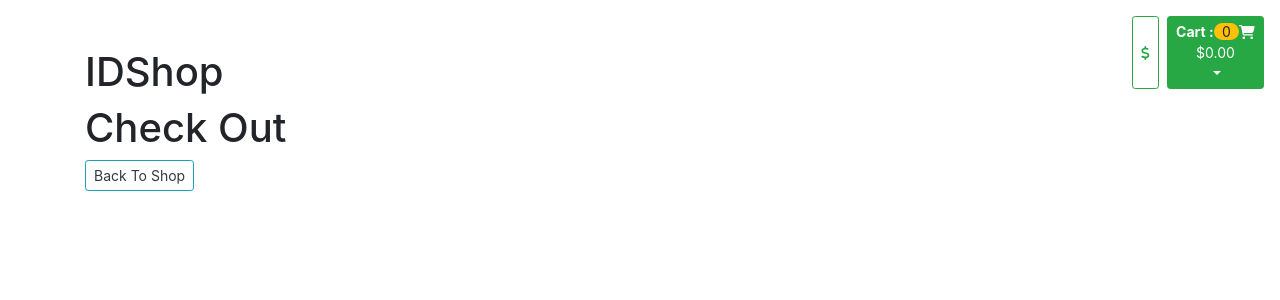
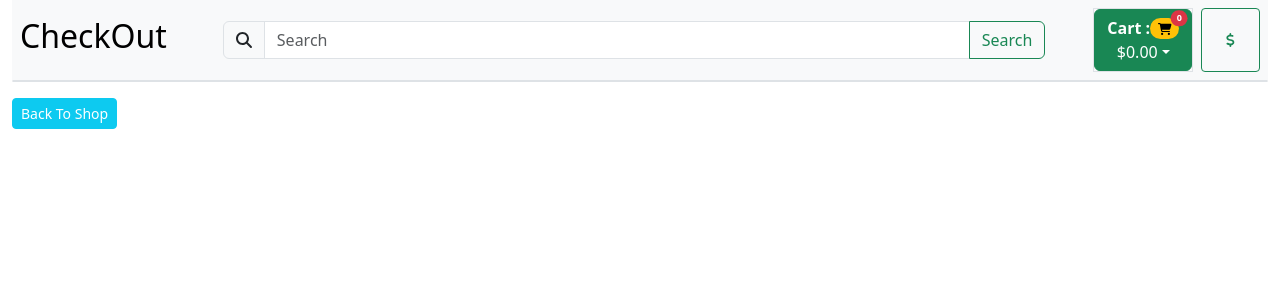
Before and after one commit to hamzafrd/vue-vuex, a Vue app: page /checkout in a window 1280 px wide. Shown: the top 300 px of the page. Built offline with nearby package versions, Linux system fonts and the light colour scheme.

Commit message:
Using bootstrap

```diff
--- a/package.json
+++ b/package.json
@@ -16,16 +16,17 @@
     "@popperjs/core": "^2.11.8",
     "animate.css": "^4.1.1",
     "axios": "^1.5.1",
-    "bootstrap": "^4.4.1",
-    "jquery": "^3.7.1",
+    "bootstrap": "^5.3.2",
     "pinia": "^2.1.7",
     "vue": "^3.3.4",
     "vue-router": "^4.2.5",
     "vuex": "^4.0.2"
   },
   "devDependencies": {
+    "@types/jquery": "^3.5.25",
     "@types/node": "^20.8.7",
     "@vitejs/plugin-vue": "^4.2.3",
+    "sass": "^1.69.4",
     "typescript": "^5.2.2",
     "vite": "^4.4.5",
     "vue-tsc": "^1.8.5"
--- a/src/App.vue
+++ b/src/App.vue
@@ -1,8 +1,7 @@
 <template>
-  <div id="app" class="container" :class="isLoading">
+  <div id="app" :class="isLoading">
     <div v-if="!loading">
       <nav-bar />
-      <h1>IDShop</h1>
     </div>
 
     <div v-if="loading">
--- a/src/components/NavBar.vue
+++ b/src/components/NavBar.vue
@@ -1,41 +1,75 @@
 <template>
-    <div class="navbar navbar-light fixed-top">
-        <div class="navbar-text ml-auto d-flex">
-            <button class="btn btn-sm btn-outline-success" @click="changeSliderStatus">
-                <!-- <i class="fas fa-dollar-sign"></i> -->
-                <font-awesome-icon icon="dollar-sign"></font-awesome-icon>
+    <div>
+        <nav class="navbar navbar-expand-sm bg-body-tertiary">
+            <h1 class="navbar-brand mx-2 fs-2">{{ title }}</h1>
+            <button class="navbar-toggler" type="button" data-bs-toggle="collapse" data-bs-target="#navbarScroll"
+                aria-controls="navbarScroll" aria-expanded="false" aria-label="Toggle navigation">
+                <span class="navbar-toggler-icon"></span>
             </button>
-
-            <div class="ml-2" v-if="cart.length >= 0">
-                <button class="btn btn-success btn-sm dropdown-toggle" id="dropdownCart" data-toggle="dropdown"
-                    aria-haspopup="true" aria-expanded="false">
+            <div class="collapse navbar-collapse d-lg-flex" id="navbarScroll">
+                <form class="input-group my-lg-0 mt-sm-3 navbar-nav-scroll flex-lg-grow-1 mx-5" role="search"
+                    @submit.prevent="search">
+                    <span class="input-group-text">
+                        <font-awesome-icon icon="magnifying-glass" />
+                    </span>
+                    <input class="form-control" type="search" placeholder="Search" aria-label="Search" v-model="query">
+                    <button class="btn btn-outline-success" type="submit">Search</button>
+                </form>
+                <div class="navbar-nav-lg mt-lg-0 mt-sm-3 d-flex justify-content-center">
+                    <div v-if="cart.length >= 0">
+                        <div class="nav-item dropdown border" :class="{ 'blink': error }">
+                            <button class="dropdown-toggle btn btn-success" role="button" data-bs-toggle="dropdown"
+                                aria-expanded="false">
+                                <div>
                                     <b>Cart :</b>
-                    <span class="badge-pill badge-warning">{{ cartQty }}</span>
-                    <font-awesome-icon icon="shopping-cart"></font-awesome-icon>
-                    <price :price="cartTotal"></price>
+                                    <span class="badge rounded-pill text-bg-warning">
+                                        <font-awesome-icon icon="shopping-cart" />
+                                        <span
+                                            class="position-absolute top-0 start-100 translate-middle badge rounded-pill bg-danger">
+                                            {{ cartQty }}
+                                            <span class="visually-hidden">unread messages</span>
+                                        </span>
+                                    </span>
+                                </div>
+                                <price :price="cartTotal" />
                             </button>
-                <div class="dropdown-menu dropdown-menu-right" aria-labelledby="dropdownCart">
-                    <div v-for="(item, index) in  cart " :key="index">
-                        <div class="dropdown-item-text text-nowrap text-right">
-                            <span class="badge badge-pill badge-warning align-text-top mr-1">
-                                {{ item.qty }}
-                            </span>
-                            {{ item.product.name }}
+                            <div class="dropdown-menu pb-0" data-bs-theme="light">
+                                <div v-for="( item, index ) in   cart  " :key="index">
+                                    <div class="align-items-center p-2">
+                                        <p class=" text-center text-wrap m-0 p-0">{{ item.product.name }}</p>
+                                        <div class="d-flex flex-column justify-content-center align-items-center">
                                             <b>
                                                 <Price :price="Number(item.product.price) * item.qty"></Price>
                                             </b>
-                            <a href="#" class="badge badge-danger text-white" @click.stop="removeItem(index)">-</a>
-
+                                            <div>
+                                                <span> Qty<b> : {{ item.qty }}</b> </span>
+                                                <a class="badge text-bg-success ms-2" href="#"
+                                                    @click.stop="addItemToCart(item.product)">
+                                                    <font-awesome-icon icon="plus" />
+                                                </a>
+                                                <a class="badge text-bg-danger ms-2" href="#"
+                                                    @click.stop="removeItem(index)">
+                                                    <font-awesome-icon icon="trash-can" />
+                                                </a>
                                             </div>
                                         </div>
-                    <router-link class="btn btn-sm btn-outline-info text-dark float-right mr-2" to="/checkout">
-                        CheckOut
+                                    </div>
+                                    <hr class="dropdown-divider m-0">
+                                </div>
+                                <hr class="dropdown-divider m-0">
+                                <router-link class="dropdown-item m-0 text-center hover-bg-warning" to="/checkout">
+                                    <b>CheckOut</b>
                                 </router-link>
-
                             </div>
                         </div>
-
                     </div>
+                    <button class="btn btn-sm btn-outline-success mx-2 px-4" @click="changeSliderStatus">
+                        <font-awesome-icon icon="dollar-sign"></font-awesome-icon>
+                    </button>
+                </div>
+            </div>
+        </nav>
+        <PriceSlider />
     </div>
 </template>
 
@@ -43,13 +77,56 @@
 <script setup lang="ts">
 import { FontAwesomeIcon } from '@fortawesome/vue-fontawesome';
 import Price from './PriceItem.vue';
+import PriceSlider from './PriceSlider.vue'
 
 import { useProductsStore } from '@/store/index-pinia';
 import { storeToRefs } from 'pinia';
-const { changeSliderStatus, removeItem } = useProductsStore()
-const { cart, cartTotal, cartQty } = storeToRefs(useProductsStore())
+import { ref } from 'vue';
+
+
+const { changeSliderStatus, removeItem, addItemToCart } = useProductsStore()
+const { cart, cartTotal, cartQty, title, error, searchQuery } = storeToRefs(useProductsStore())
+
+const query = ref('')
+const search = () => {
+    searchQuery.value = query.value
+}
 </script>
 
+<style scoped lang="scss">
+.hover-bg-warning {
+    &:hover {
+        background-color: #ffc107;
+    }
+}
+
+
+@keyframes blink {
+    0% {
+        opacity: 1;
+    }
+
+    25% {
+        opacity: 0;
+    }
+
+    50% {
+        opacity: 1;
+    }
+
+    75% {
+        opacity: 0;
+    }
+
+    100% {
+        opacity: 1;
+    }
+}
+
+.blink {
+    animation: blink 2s normal;
+}
+</style>
 <!-- Vuex -->
 <!-- <script>
 import { FontAwesomeIcon } from '@fortawesome/vue-fontawesome';
--- a/src/components/PriceItem.vue
+++ b/src/components/PriceItem.vue
@@ -1,9 +1,7 @@
 <template>
-    <div>
-        <span>
-            {{ prefix + price.toFixed(precision) }}
-        </span>
-    </div>
+    <span>
+        {{ prefix + price.toFixed(precision) }}
+    </span>
 </template>
 
 <script setup lang="ts">
--- a/src/components/PriceSlider.vue
+++ b/src/components/PriceSlider.vue
@@ -4,10 +4,8 @@
         <div v-if="sliderStatus">
             <div class="d-flex flex-column align-items-center justify-content-center" :class="sliderState">
                 <label class="font-weight-bold mr-2">Max Price</label>
-                <input type="number" class="form-control mx-2" style="width: 60px; text-align: center;" v-model="maxAmount"
-                    @change="updateMaxPrice(maxAmount)">
-                <input type="range" class="custom-range" min="0" max="100" v-model="maxAmount"
-                    @change="updateMaxPrice(maxAmount)">
+                <input type="number" class="form-control mx-2" style="width: 60px; text-align: center;" v-model="maxAmount">
+                <input type="range" class="custom-range" min="0" max="200" v-model="maxAmount">
             </div>
         </div>
     </transition>
@@ -20,43 +18,10 @@ import { storeToRefs } from 'pinia';
 import { computed, ref } from 'vue';
 
 const { maxPrice, sliderStatus } = storeToRefs(useProductsStore())
-const { setMaxPrice } = useProductsStore()
+// const { setMaxPrice } = useProductsStore()
 
 const maxAmount = ref(maxPrice)
-const updateMaxPrice = (price: number) => setMaxPrice(price)
+// const updateMaxPrice = (price: number) => setMaxPrice(price)
 
 const sliderState = computed(() => sliderStatus.value ? 'd-flex' : 'd-none')
 </script>
-
-<!-- <script>
-/**
- * Vuex
- */
-import { computed } from 'vue';
-import { useStore } from 'vuex';
-
-export default {
-    name: 'price-slider',
-    data() {
-        return {
-            maxAmount: this.maxPrice
-        }
-    },
-    setup() {
-        const store = useStore()
-
-        const maxPrice = store.state.maxPrice
-        const updateMaxPrice = (price) => store.commit('setMaxPrice', price)
-
-        const sliderStatus = computed(() => store.state.sliderStatus)
-        const sliderState = computed(() => sliderStatus.value ? 'd-flex' : 'd-none')
-
-        return {
-            updateMaxPrice,
-            sliderState,
-            sliderStatus,
-            maxPrice
-        }
-    }
-}
-</script> -->
--- a/src/components/ProductList.vue
+++ b/src/components/ProductList.vue
@@ -1,45 +1,52 @@
 <template>
-    <transition-group v-if="products" name="custom" tag="div" @beforeEnter="beforeEnter" @enter="enter" @leave="leave">
-        <div class="row d-flex mb-3 align-items-center" v-for="(item, index) in filteredProduct" :key="item.id"
-            :data-index="index">
-            <div class="col-1 m-auto">
-                <div class="btn btn-info" @click.stop="addItemToCart(item)">+</div>
-            </div>
-            <div class="col-sm-4">
-                <img :src="item.image" :alt="item.name" class="img-fluid d-block">
-            </div>
-            <div class="col">
-                <div class="text-info">{{ item.name }}</div>
-                <div class="mb-0">{{ item.description }}</div>
-                <div class="h5 float-right">
-                    <Price :price="Number(item.price)" />
+    <div class="container-fluid">
+        <transition-group class="row row-cols-1 row-cols-sm-2 row-cols-md-3 row-cols-lg-4" v-if="products" name="custom"
+            tag="div" @beforeEnter="beforeEnter" @enter="enter" @leave="leave">
+            <div class="d-flex mt-3" v-for="(item, index) in filteredProduct" :key="item.id" :data-index="index">
+                <div class="card">
+                    <img :src="item.image" :alt="item.name">
+                    <div class="card-body d-flex flex-column">
+                        <h5 class="card-title"> {{ item.name }} </h5>
+                        <p class="card-text flex-fill"> {{ item.description }} </p>
+                        <div class="d-flex justify-content-evenly align-items-center">
+                            <a href="#" class="btn btn-primary" @click="addItemToCart(item)" :class="isItemInCart(item.id)">
+                                {{ isItemInCart(item.id) == "disabled" ? "Already in cart" : "Add to cart" }}
+                            </a>
+                            <span class="d-inline-block text-center">
+                                <p class="p-0 m-0">
+                                    Price
+                                </p>
+                                <p class="p-0 m-0">
+                                    <b>
+                                        <Price :price="Number(item.price)" />
+                                    </b>
+                                </p>
+                            </span>
+                        </div>
+                    </div>
                 </div>
             </div>
-        </div>
-    </transition-group>
+        </transition-group>
+    </div>
 </template>
 
 <script setup lang="ts">
 import Price from './PriceItem.vue';
 
-/**
- * Pinia
- */
 import { useProductsStore } from '@/store/index-pinia'
 import { storeToRefs } from 'pinia';
 
 const store = useProductsStore()
 
 // accesing action
-const { addItemToCart, fetchProducts } = store
-// or just like accesing something with vuex
-// store.fetchProducts()
+const { addItemToCart, fetchProducts, setTitle } = store
 
 // accesing state/refs and getters
-const { products, filteredProduct } = storeToRefs(store)
+const { products, filteredProducts: filteredProduct, isItemInCart } = storeToRefs(store)
 
 // prevent calling api if product already fetched
 products.value.length < 1 ? fetchProducts() : undefined;
+setTitle('IDShop')
 
 function beforeEnter(el: Element): void {
     el.className = 'd-none';
@@ -49,7 +56,7 @@ function enter(el: Element): void {
     if (el instanceof HTMLElement && el.dataset.index) {
         const delay = Number(el.dataset.index) * 100;
         setTimeout(() => {
-            el.className = "row d-flex mb-3 align-items-center animate__animated animate__fadeInRight";
+            el.className = "animate__animated animate__fadeInRight d-flex mt-3";
         }, delay);
     }
 }
@@ -58,28 +65,31 @@ function leave(el: Element): void {
     if (el instanceof HTMLElement && el.dataset.index) {
         const delay = Number(el.dataset.index) * 100;
         setTimeout(() => {
-            el.className = "row d-flex mb-3 align-items-center animate__animated animate__fadeOutRight";
+            el.className = "animate__animated animate__fadeOutRight";
         }, delay);
     }
 }
+</script>
 
-/**
- * vuex
- */
+<style scoped>
+img {
+    height: 285px;
+    object-fit: contain;
+}
 
-// import { onMounted, computed } from 'vue';
-// import { useStore } from 'vuex';
-// const store = useStore()
+.card-title {
+    white-space: nowrap;
+    overflow: hidden;
+    display: block;
+    text-overflow: ellipsis;
+}
 
-// function addToCart(item) {
-//     store.dispatch("addItemToCart", item)
-// }
-
-// const getFilteredProduct = computed(() => {
-//     return store.getters.filteredProduct
-// })
-
-// onMounted(() => {
-//     store.dispatch("fetchProducts")
-// })
-</script>
+.card-text {
+    overflow: hidden;
+    display: -webkit-box;
+    -webkit-line-clamp: 5;
+    /* number of lines to show */
+    line-clamp: 5;
+    -webkit-box-orient: vertical;
+}
+</style>
--- a/src/interface/index.ts
+++ b/src/interface/index.ts
@@ -1,4 +1,4 @@
-export interface Product {
+export type Product ={
   id: string;
   name: string;
   description: string;
--- a/src/store/index-pinia.ts
+++ b/src/store/index-pinia.ts
@@ -7,23 +7,27 @@ export const useProductsStore = defineStore("store", {
     products: [] as Product[],
     cart: [] as Cart[],
 
-    maxPrice: 3,
+    maxPrice: 200,
     sliderStatus: false,
 
-    error: null,
+    error: false,
     loading: false,
+
+    title: "",
+    searchQuery: "",
   }),
 
   actions: {
-    async fetchProducts() {
+    async fetchProducts(): Promise<void> {
       console.log("fetching....");
       if (this.products.length >= 1) return;
-
       this.loading = true;
       try {
         this.products = await axios
           .get("https://hplussport.com/api/products/order/price")
           .then((response) => {
+            // console.log(response.data);
+
             return response.data;
           })
           .catch((e) => {
@@ -31,6 +35,7 @@ export const useProductsStore = defineStore("store", {
             this.error = e;
             return [];
           });
+        // console.log(this.products);
       } catch (e: any) {
         console.log(e);
         this.error = e;
@@ -40,12 +45,14 @@ export const useProductsStore = defineStore("store", {
       }
     },
 
-    changeSliderStatus() {
+    changeSliderStatus(): void {
       this.sliderStatus = !this.sliderStatus;
     },
 
-    addItemToCart(productData: any) {
+    addItemToCart(productData: Product): void {
       let productIndex: number = 0;
+      // this.isClicked = false;
+
       const productExist = this.cart.filter((item: Cart, index: number) => {
         if (Number(item.product.id) == Number(productData.id)) {
           productIndex = index;
@@ -58,34 +65,69 @@ export const useProductsStore = defineStore("store", {
       if (productExist.length) {
         this.cart[productIndex].qty++;
       } else {
+        this.error = true;
+        setTimeout(() => {
+          this.error = false;
+        }, 2000);
         this.cart.push({ product: productData, qty: 1 });
       }
     },
 
-    setProductsData(productsData: Product[]) {
+    setProductsData(productsData: Product[]): void {
       this.products = productsData;
     },
 
-    setMaxPrice(maxPrice: number) {
+    setMaxPrice(maxPrice: number): void {
       this.maxPrice = maxPrice;
     },
 
-    removeItem: function (key: number) {
+    removeItem: function (key: number): void {
       if (this.cart[key].qty > 1) {
         this.cart[key].qty--;
       } else {
         this.cart.splice(key, 1);
       }
     },
+
+    setTitle(name: string): void {
+      this.title = name;
+    },
+
+    setSearchQuery(query: string): void {
+      this.searchQuery = query;
+    },
   },
 
   getters: {
     isLoading(state) {
-      return state.loading ? "h-100  d-flex justify-content-center align-items-center" : "mt-5";
+      return state.loading
+        ? "h-100 d-flex justify-content-center align-items-center"
+        : "container-fluid";
     },
 
-    filteredProduct: (state) => {
-      return state.products.filter((item) => Number(item.price) <= state.maxPrice);
+    isItemInCart(state) {
+      return (itemId: string) => {
+        // let isDisabled: string = "";
+        // state.cart.forEach((e) => {
+        //   if (e.product.id === itemId) {
+        //     isDisabled = "disabled";
+        //   }
+        // });
+        // return isDisabled;
+        for (const cartItem of state.cart) {
+          if (cartItem.product.id === itemId) {
+            return "disabled";
+          }
+        }
+      };
+    },
+
+    filteredProducts: (state) => {
+      return state.products.filter(
+        (item) =>
+          Number(item.price) <= state.maxPrice &&
+          item.name.toLocaleLowerCase().match(state.searchQuery)
+      );
     },
 
     cartTotal(state) {
--- a/src/views/CheckOut.vue
+++ b/src/views/CheckOut.vue
@@ -1,18 +1,14 @@
 <template>
     <div>
-        <h1>Check Out</h1>
-        <table class="table table-hover" v-if="cart.length">
-            <caption class="text-right h3">
-                <b>Total : </b>
-                <price class="d-block text-success font-weight-light" :price="Number(cartTotal)"></price>
-            </caption>
+        <div class="border rounded overflow-hidden">
+            <table class="table table-hover m-0" v-if="cart.length">
                 <thead>
-                <tr>
+                    <tr class="rounded">
                         <th scope="col"></th>
-                    <th scope="col">Item</th>
+                        <th scope="col" class="text-right">Item</th>
                         <th scope="col" class="text-center">Qty</th>
-                    <th scope="col" class="text-right">Price</th>
-                    <th scope="col" class="text-right">Sub-total</th>
+                        <th scope="col" class="text-center">Price</th>
+                        <th scope="col" class="text-center">Sub-total</th>
                     </tr>
                 </thead>
                 <tbody>
@@ -25,16 +21,21 @@
                         </td>
                         <th scope="row">{{ item.product.name }} </th>
                         <th class="text-center"> {{ item.qty }} </th>
-                    <th class="text-right">
+                        <th class="text-center">
                             <Price :price="Number(item.product.price)" />
                         </th>
-                    <th class="text-right">
+                        <th class="text-center">
                             <Price :price="Number(item.product.price) * item.qty" />
                         </th>
                     </tr>
+                    <tr class="h3 text-center">
+                        <b>Total :</b>
+                        <price class=" d-block text-success font-weight-light" :price="Number(cartTotal)" />
+                    </tr>
                 </tbody>
             </table>
-        <router-link class="btn btn-sm btn-outline-info text-dark" to="/">Back To Shop</router-link>
+        </div>
+        <router-link class="btn btn-sm btn-info text-white mt-3" to="/">Back To Shop</router-link>
     </div>
 </template>
 
@@ -45,7 +46,8 @@ import Price from '@/components/PriceItem.vue'
 import { useProductsStore } from '@/store/index-pinia';
 import { storeToRefs } from 'pinia';
 const { cart, cartTotal } = storeToRefs(useProductsStore())
-const { addItemToCart, removeItem } = useProductsStore()
+const { addItemToCart, removeItem, setTitle } = useProductsStore()
+setTitle('CheckOut')
 </script>
 
 <!-- <script>
--- a/src/views/HomePageProducts.vue
+++ b/src/views/HomePageProducts.vue
@@ -1,12 +1,9 @@
 <template>
     <div>
-        <price-slider />
         <product-list />
     </div>
 </template>
 <script setup lang="ts">
-import PriceSlider from '@/components/PriceSlider.vue';
 import ProductList from '@/components/ProductList.vue';
 
-
 </script>
--- a/vite.config.ts
+++ b/vite.config.ts
@@ -9,4 +9,7 @@ export default defineConfig({
       "@": path.resolve(__dirname, "./src"),
     },
   },
+  optimizeDeps: {
+    exclude: ["jquery"],
+  },
 });
```
Also changed, not shown: src/main.ts (+10 -4 lines), 1 other file (tests, documents, lock files or other folders). Lines whose indentation alone changed are shown as unchanged.
